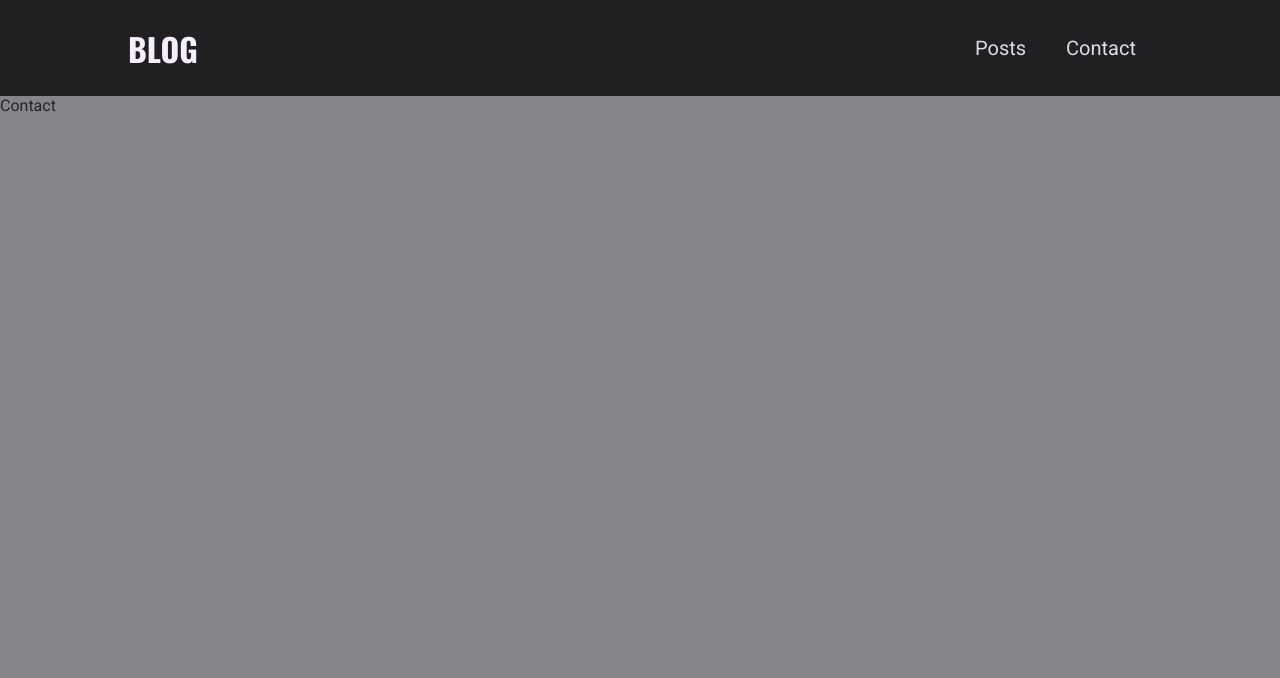
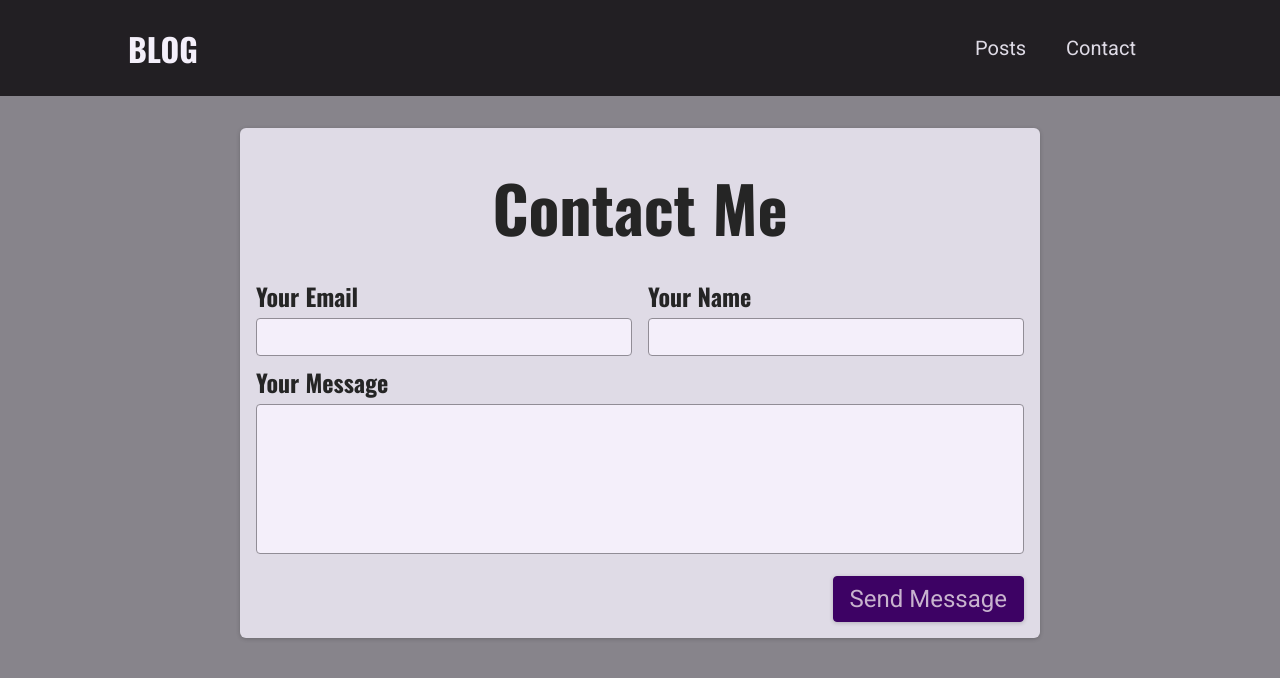
Before and after one commit to ilkyazar/nextjs-blog, a Next.js app: page /contact in a window 1280 px wide. Shown: the top 678 px of the page. Built offline with nearby package versions, Linux system fonts and the light colour scheme.

Commit message:
add contact form, styles and api route

```diff
--- /dev/null
+++ b/components/contact/contact-form.js
@@ -0,0 +1,137 @@
+import { useState, useEffect } from 'react';
+
+import classes from '../../styles/contact-form.module.css';
+
+async function sendContactData(contactDetails) {
+  const response = await fetch('/api/contact', {
+    method: 'POST',
+    body: JSON.stringify(contactDetails),
+    headers: {
+      'Content-Type': 'application/json',
+    },
+  });
+
+  const data = await response.json();
+
+  if (!response.ok) {
+    throw new Error(data.message || 'Something went wrong!');
+  }
+}
+
+function ContactForm() {
+  const [enteredEmail, setEnteredEmail] = useState('');
+  const [enteredName, setEnteredName] = useState('');
+  const [enteredMessage, setEnteredMessage] = useState('');
+  const [requestStatus, setRequestStatus] = useState(); // 'pending', 'success', 'error'
+  const [requestError, setRequestError] = useState();
+
+  useEffect(() => {
+    if (requestStatus === 'success' || requestStatus === 'error') {
+      const timer = setTimeout(() => {
+        setRequestStatus(null);
+        setRequestError(null);
+      }, 3000);
+
+      return () => clearTimeout(timer);
+    }
+  }, [requestStatus]);
+
+  async function sendMessageHandler(event) {
+    event.preventDefault();
+
+    // optional: add client-side validation
+
+    setRequestStatus('pending');
+
+    try {
+      await sendContactData({
+        email: enteredEmail,
+        name: enteredName,
+        message: enteredMessage,
+      });
+      setRequestStatus('success');
+      setEnteredMessage('');
+      setEnteredEmail('');
+      setEnteredName('');
+    } catch (error) {
+      setRequestError(error.message);
+      setRequestStatus('error');
+    }
+  }
+
+  let notification;
+
+  if (requestStatus === 'pending') {
+    notification = {
+      status: 'pending',
+      title: 'Sending message...',
+      message: 'Your message is on its way!',
+    };
+  }
+
+  if (requestStatus === 'success') {
+    notification = {
+      status: 'success',
+      title: 'Success!',
+      message: 'Message sent successfully!',
+    };
+  }
+
+  if (requestStatus === 'error') {
+    notification = {
+      status: 'error',
+      title: 'Error!',
+      message: requestError,
+    };
+  }
+
+  return (
+    <section className={classes.contact}>
+      <h1>Contact Me</h1>
+      <form className={classes.form} onSubmit={sendMessageHandler}>
+        <div className={classes.controls}>
+          <div className={classes.control}>
+            <label htmlFor="email">Your Email</label>
+            <input
+              type="email"
+              id="email"
+              required
+              value={enteredEmail}
+              onChange={(event) =>
+                setEnteredEmail(event.target.value)
+              }
+            />
+          </div>
+          <div className={classes.control}>
+            <label htmlFor="name">Your Name</label>
+            <input
+              type="text"
+              id="name"
+              required
+              value={enteredName}
+              onChange={(event) => setEnteredName(event.target.value)}
+            />
+          </div>
+        </div>
+        <div className={classes.control}>
+          <label htmlFor="message">Your Message</label>
+          <textarea
+            id="message"
+            rows="5"
+            required
+            value={enteredMessage}
+            onChange={(event) =>
+              setEnteredMessage(event.target.value)
+            }
+          ></textarea>
+        </div>
+
+        <div className={classes.actions}>
+          <button>Send Message</button>
+        </div>
+      </form>
+    </section>
+  );
+}
+
+export default ContactForm;
--- /dev/null
+++ b/pages/api/contact.js
@@ -0,0 +1,33 @@
+function handler(req, res) {
+  if (req.method === 'POST') {
+    const { email, name, message } = req.body;
+
+    if (
+      !email ||
+      !email.includes('@') ||
+      !name ||
+      name.trim() === '' ||
+      !message ||
+      message.trim === ''
+    ) {
+      res.status(422).json({ message: 'Invalid input :( ' });
+      return;
+    }
+
+    // Store it in db
+
+    const newMessage = {
+      email,
+      name,
+      message,
+    };
+
+    console.log(newMessage);
+
+    res
+      .status(201)
+      .json({ message: 'Message is sent!', message: newMessage });
+  }
+}
+
+export default handler;
--- a/pages/contact.js
+++ b/pages/contact.js
@@ -1,5 +1,18 @@
+import { Fragment } from 'react';
+import Head from 'next/head';
+
+import ContactForm from '../components/contact/contact-form';
+
 function ContactPage() {
-  return <div>Contact</div>;
+  return (
+    <Fragment>
+      <Head>
+        <title>Contact Me</title>
+        <meta name="description" content="Send me your messages!" />
+      </Head>
+      <ContactForm />
+    </Fragment>
+  );
 }
 
 export default ContactPage;
--- /dev/null
+++ b/styles/contact-form.module.css
@@ -0,0 +1,73 @@
+.contact {
+  margin: var(--size-8) auto;
+  border-radius: 6px;
+  background-color: var(--color-grey-100);
+  width: 90%;
+  max-width: 50rem;
+  padding: var(--size-4);
+  box-shadow: 0 1px 4px rgba(0, 0, 0, 0.2);
+  font-size: var(--size-6);
+}
+
+.contact h1 {
+  font-size: var(--size-8);
+  margin: var(--size-4) 0;
+  text-align: left;
+}
+
+.form label {
+  display: block;
+  font-family: 'Oswald', sans-serif;
+  font-weight: bold;
+  margin: var(--size-2) 0 var(--size-1) 0;
+}
+
+.form input,
+.form textarea {
+  font: inherit;
+  padding: var(--size-1);
+  border-radius: 4px;
+  width: 100%;
+  border: 1px solid var(--color-grey-400);
+  background-color: var(--color-grey-50);
+  resize: none;
+}
+
+.controls {
+  display: flex;
+  column-gap: 1rem;
+  flex-wrap: wrap;
+}
+
+.control {
+  flex: 1;
+  min-width: 10rem;
+}
+
+.actions {
+  margin-top: var(--size-4);
+  text-align: right;
+}
+
+.form button {
+  font: inherit;
+  cursor: pointer;
+  background-color: var(--color-primary-700);
+  border: 1px solid var(--color-primary-700);
+  padding: var(--size-2) var(--size-4);
+  border-radius: 4px;
+  color: var(--color-primary-50);
+  box-shadow: 0 1px 4px rgba(0, 0, 0, 0.2);
+}
+
+.form button:hover {
+  background-color: var(--color-primary-500);
+  border-color: var(--color-primary-500);
+}
+
+@media (min-width: 768px) {
+  .contact h1 {
+    font-size: var(--size-16);
+    text-align: center;
+  }
+}
```
